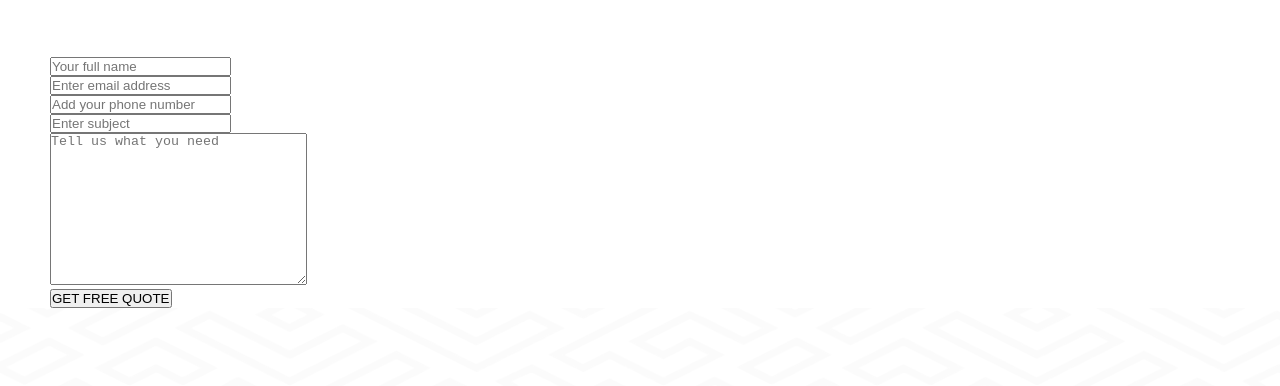
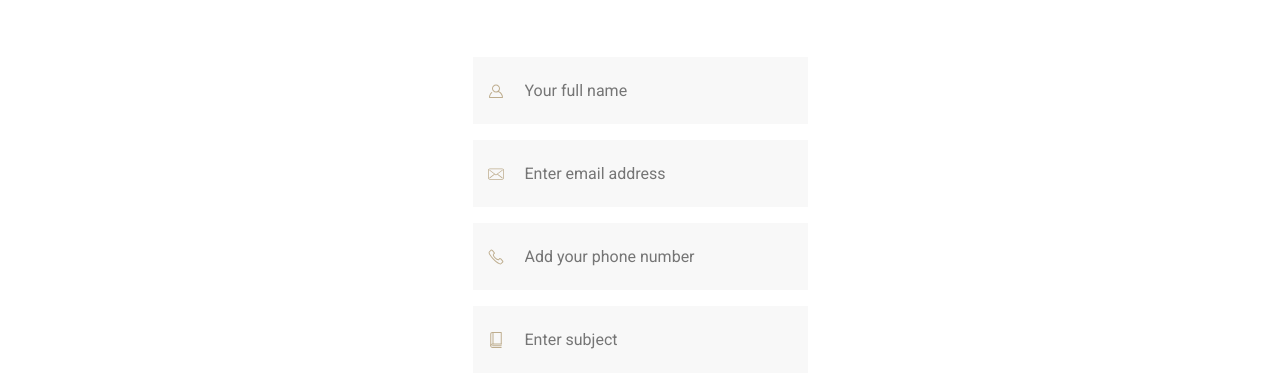
Before and after one commit to MarcoNobody1/HotelMiranda, a plain HTML site: page html/Contact.html in a window 1280 px wide. Shown: the part 1368-1754 px from the top of the page. Drawn offline with nearby package versions, Linux system fonts and the light colour scheme.

Commit message:
Se termina styling version app de la pagina Contact

```diff
--- /dev/null
+++ b/sass/ContactPage/_contact-form.scss
@@ -0,0 +1,80 @@
+@import "../variables";
+
+.contactform {
+    &__btn {
+        @include button;
+        margin-bottom: 60px;
+    }
+    &__form {
+        display: flex;
+        flex-direction: column;
+        align-items: center;
+        gap: 16px;
+        input {
+            height: 67px;
+            width: 100%;
+            padding-left: 52px;
+            color: #777;
+            font-family: Roboto;
+            font-size: 1rem;
+            font-weight: 400;
+            background: #F8F8F8;
+            border: none;
+        }
+        textarea {
+            width: 100%;
+            height: 175px;
+            padding: 25px 0 0 52px;
+            background-repeat: no-repeat;
+            background-position: left center;
+            color: #777;
+            font-family: Roboto;
+            font-size: 1rem;
+            font-weight: 400;
+            background: #F8F8F8;
+            border: none;
+            margin-bottom: 36px;
+        }
+    }
+    &__inner {
+        margin: 0 auto;
+        text-align: center;
+    }
+    &__inputwrapper {
+        position: relative;
+        display: inline-block;
+        width: 100%;
+        max-width: 335px;
+        margin: 0 auto;
+    }
+}
+
+#name {
+    background-image: url('../../assets/ContactPage/fullname.svg');
+    background-repeat: no-repeat;
+    background-position: 5% 50%;
+}
+
+#email {
+    background-image: url('../../assets/ContactPage/email.svg');
+    background-repeat: no-repeat;
+    background-position: 5% 50%;
+}
+
+#phone {
+    background-image: url('../../assets/ContactPage/phone.svg');
+    background-repeat: no-repeat;
+    background-position: 5% 50%;
+}
+
+#subject {
+    background-image: url('../../assets/ContactPage/subject.svg');
+    background-repeat: no-repeat;
+    background-position: 5% 50%;
+}
+
+#message {
+    background-image: url('../../assets/ContactPage/message.svg');
+    background-repeat: no-repeat;
+    background-position: 5% 17%;
+}
--- a/style.scss
+++ b/style.scss
@@ -16,6 +16,7 @@
 @import './sass/OffersPage/room-offer';
 @import './sass/OffersPage/popular-list';
 @import './sass/ContactPage/contact-options';
+@import './sass/ContactPage/contact-form';
 
 html,
 * {
```
Also changed, not shown: style.css, 1 other file.
